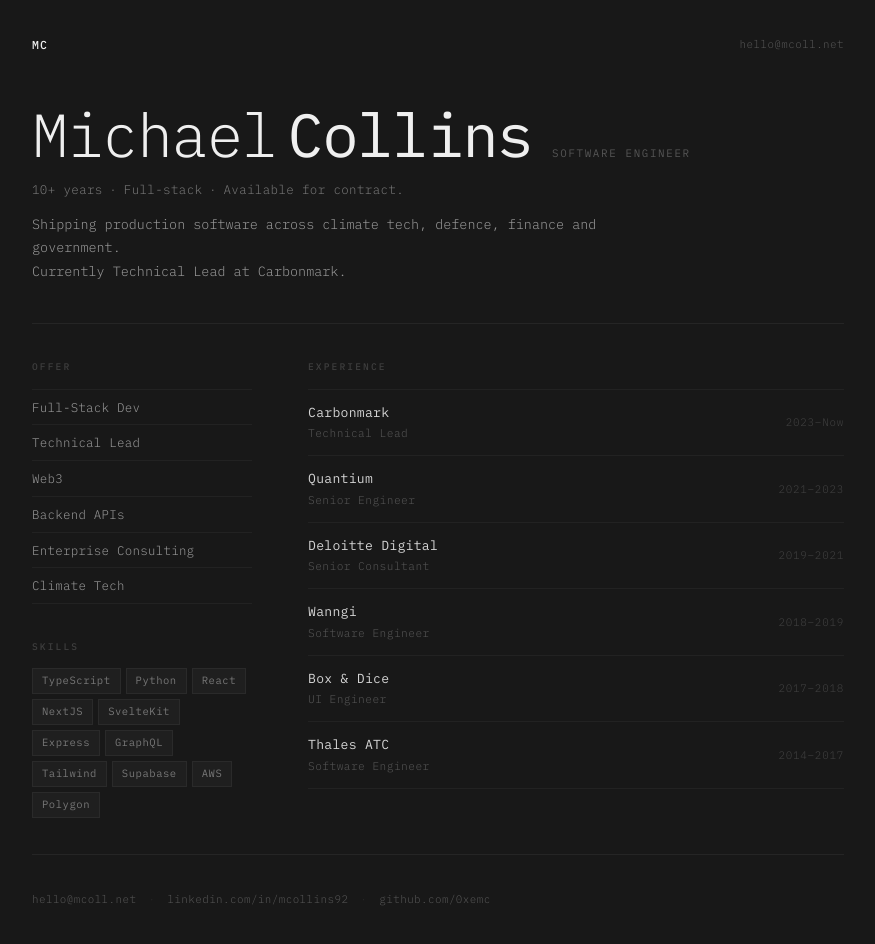
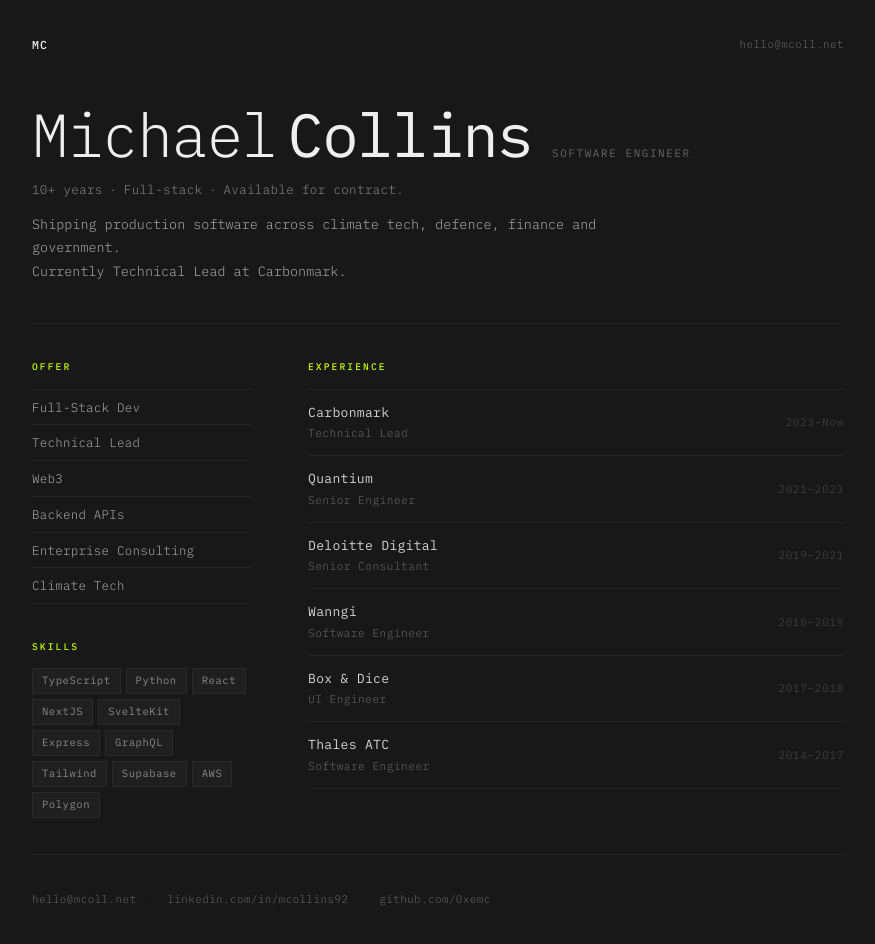
Before and after one commit to 0xemc/mcollins, a SvelteKit app: page / in a window 1280 px wide. Shown: the top 944 px of the page, without its empty margins (202-1077 px from the left). Built offline with nearby package versions, Linux system fonts and the light colour scheme.

Commit message:
green accent

```diff
--- a/src/app.css
+++ b/src/app.css
@@ -14,6 +14,6 @@
 a { text-decoration: none; }
 
 ::selection {
-  background: #3a3a3a;
-  color: #f0f0f0;
+  background: #caff00;
+  color: #111;
 }
--- a/src/routes/+page.svelte
+++ b/src/routes/+page.svelte
@@ -118,7 +118,7 @@
 
   .cursor {
     animation: blink 1.1s step-end infinite;
-    color: #666;
+    color: #caff00;
   }
 
   @keyframes blink {
@@ -129,11 +129,11 @@
   .hd-contact {
     font-size: 0.68rem;
     font-weight: 300;
-    color: #555;
+    color: #666;
     letter-spacing: 0.04em;
     transition: color 0.15s;
   }
-  .hd-contact:hover { color: #d4d4d4; }
+  .hd-contact:hover { color: #caff00; }
 
   /* ── Intro ───────────────────────────────────── */
   .intro {
@@ -163,14 +163,14 @@
     font-weight: 400;
     letter-spacing: 0.15em;
     text-transform: uppercase;
-    color: #555;
+    color: #666;
   }
 
   .tagline {
     margin: 0 0 14px;
     font-size: 0.78rem;
     font-weight: 300;
-    color: #777;
+    color: #888;
     letter-spacing: 0.03em;
   }
 
@@ -179,7 +179,7 @@
     font-size: 0.84rem;
     font-weight: 300;
     line-height: 1.75;
-    color: #999;
+    color: #aaa;
     max-width: 580px;
   }
 
@@ -205,7 +205,7 @@
     font-weight: 500;
     letter-spacing: 0.22em;
     text-transform: uppercase;
-    color: #3e3e3e;
+    color: #caff00;
   }
 
   .block {
@@ -218,18 +218,18 @@
     list-style: none;
     padding: 0;
     margin: 0;
-    border-top: 1px solid #222;
+    border-top: 1px solid #252525;
   }
   .offer-list li {
     font-size: 0.78rem;
     font-weight: 300;
-    color: #999;
+    color: #aaa;
     padding: 8px 0;
-    border-bottom: 1px solid #222;
+    border-bottom: 1px solid #252525;
     letter-spacing: 0.02em;
     transition: color 0.15s;
   }
-  .offer-list li:hover { color: #d4d4d4; }
+  .offer-list li:hover { color: #caff00; }
 
   /* ── Skill cloud ─────────────────────────────── */
   .skill-cloud {
@@ -240,7 +240,7 @@
   .skill {
     font-size: 0.66rem;
     font-weight: 400;
-    color: #777;
+    color: #888;
     background: #1f1f1f;
     border: 1px solid #2a2a2a;
     padding: 4px 9px;
@@ -248,24 +248,23 @@
     transition: color 0.15s, border-color 0.15s;
   }
   .skill:hover {
-    color: #d4d4d4;
-    border-color: #3a3a3a;
+    color: #caff00;
+    border-color: #caff00;
   }
 
   /* ── Experience ──────────────────────────────── */
   .exp-list {
-    border-top: 1px solid #222;
+    border-top: 1px solid #252525;
   }
   .exp-row {
     display: flex;
     justify-content: space-between;
     align-items: center;
     padding: 13px 0;
-    border-bottom: 1px solid #222;
-    transition: background 0.1s;
+    border-bottom: 1px solid #252525;
   }
-  .exp-row:hover .exp-co   { color: #efefef; }
-  .exp-row:hover .exp-role { color: #999; }
+  .exp-row:hover .exp-co   { color: #caff00; }
+  .exp-row:hover .exp-role { color: #aaa; }
 
   .exp-meta {
     display: flex;
@@ -282,14 +281,14 @@
   .exp-role {
     font-size: 0.7rem;
     font-weight: 300;
-    color: #555;
+    color: #666;
     letter-spacing: 0.04em;
     transition: color 0.15s;
   }
   .exp-yr {
     font-size: 0.68rem;
     font-weight: 300;
-    color: #404040;
+    color: #484848;
     letter-spacing: 0.07em;
     font-variant-numeric: tabular-nums;
     white-space: nowrap;
@@ -307,10 +306,10 @@
     font-family: 'IBM Plex Mono', monospace;
   }
   .ft a {
-    color: #555;
+    color: #666;
     transition: color 0.15s;
   }
-  .ft a:hover { color: #d4d4d4; }
+  .ft a:hover { color: #caff00; }
   .ft-dot { color: #2a2a2a; }
 
   /* ── Responsive ──────────────────────────────── */
```
